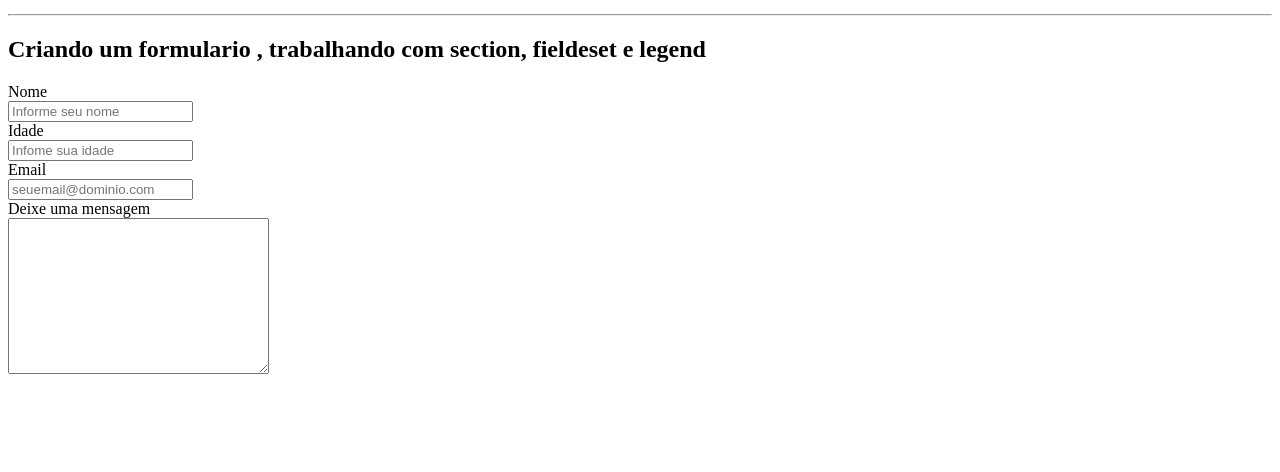
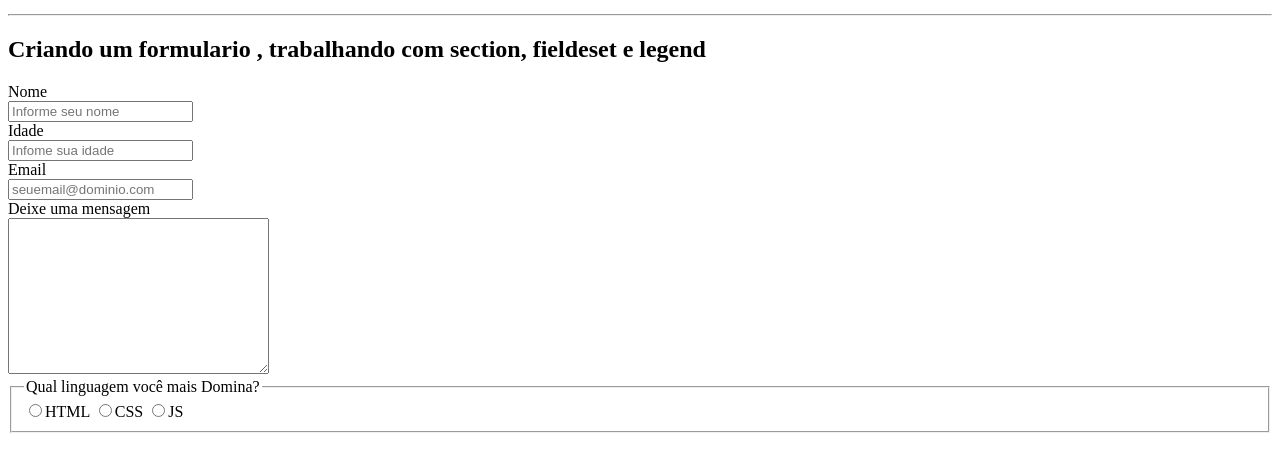
Before and after one commit to GabrielAlmeidaNunes/Aprendendo_html, a plain HTML site: page index.html in a window 1280 px wide. Shown: the part 136-608 px from the top of the page. Drawn offline with Linux system fonts and the light colour scheme.

Commit message:
trablhando com fieldset e legend no formulário

```diff
--- a/index.html
+++ b/index.html
@@ -44,6 +44,16 @@
 
         </section>
 
+        <fieldset>
+
+            <legend>Qual linguagem você mais Domina?</legend>
+
+            <label for="radio-html"><input type="radio" id="radio-html" name="nome">HTML</label>
+            <label for="radio-css"><input type="radio" id="radio-css" name="nome">CSS</label>
+            <label for="radio-js"><input type="radio" id="radio-js" name="nome">JS</label>
+
+        </fieldset>
+
       </form>
 
 
```
